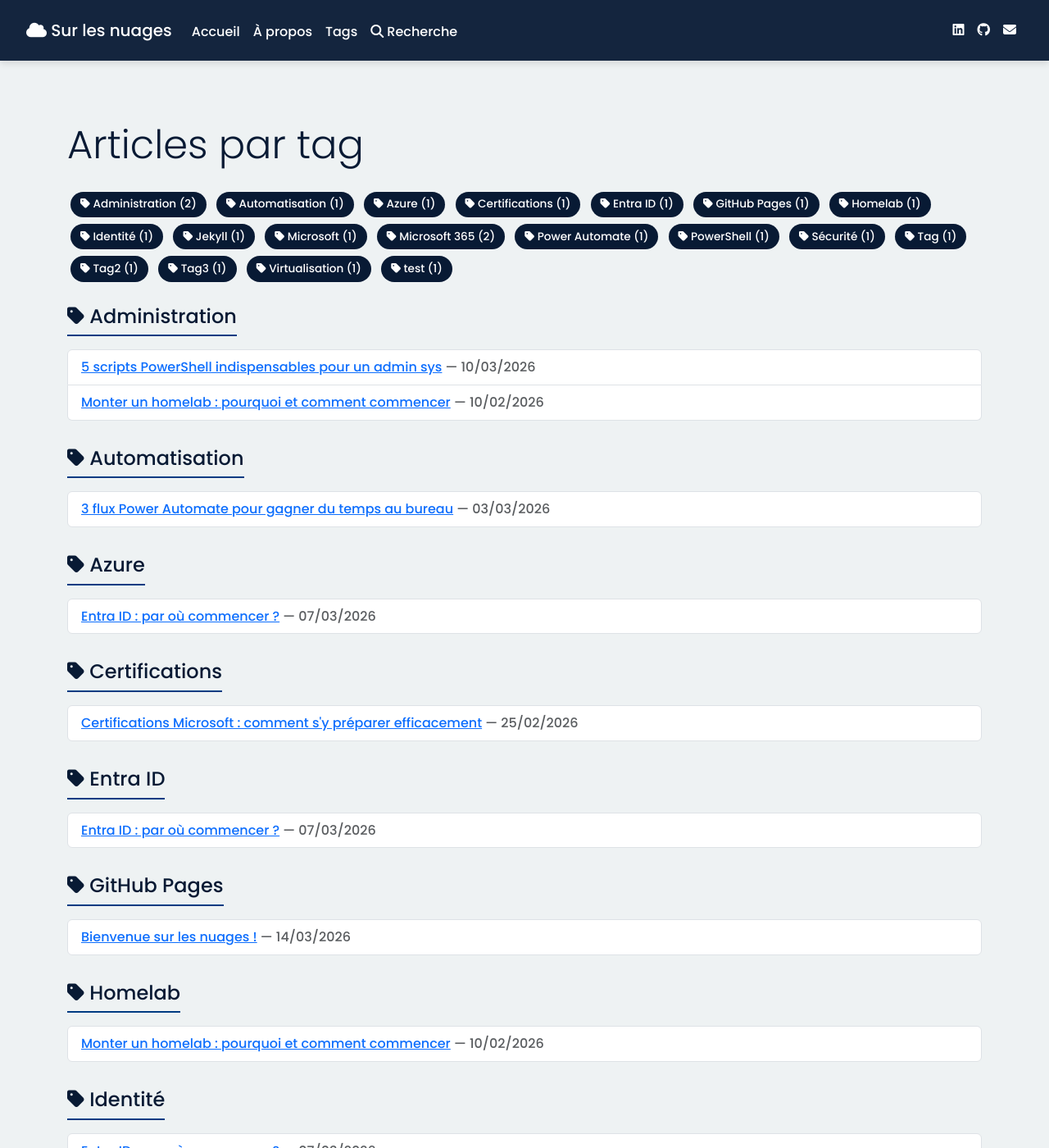
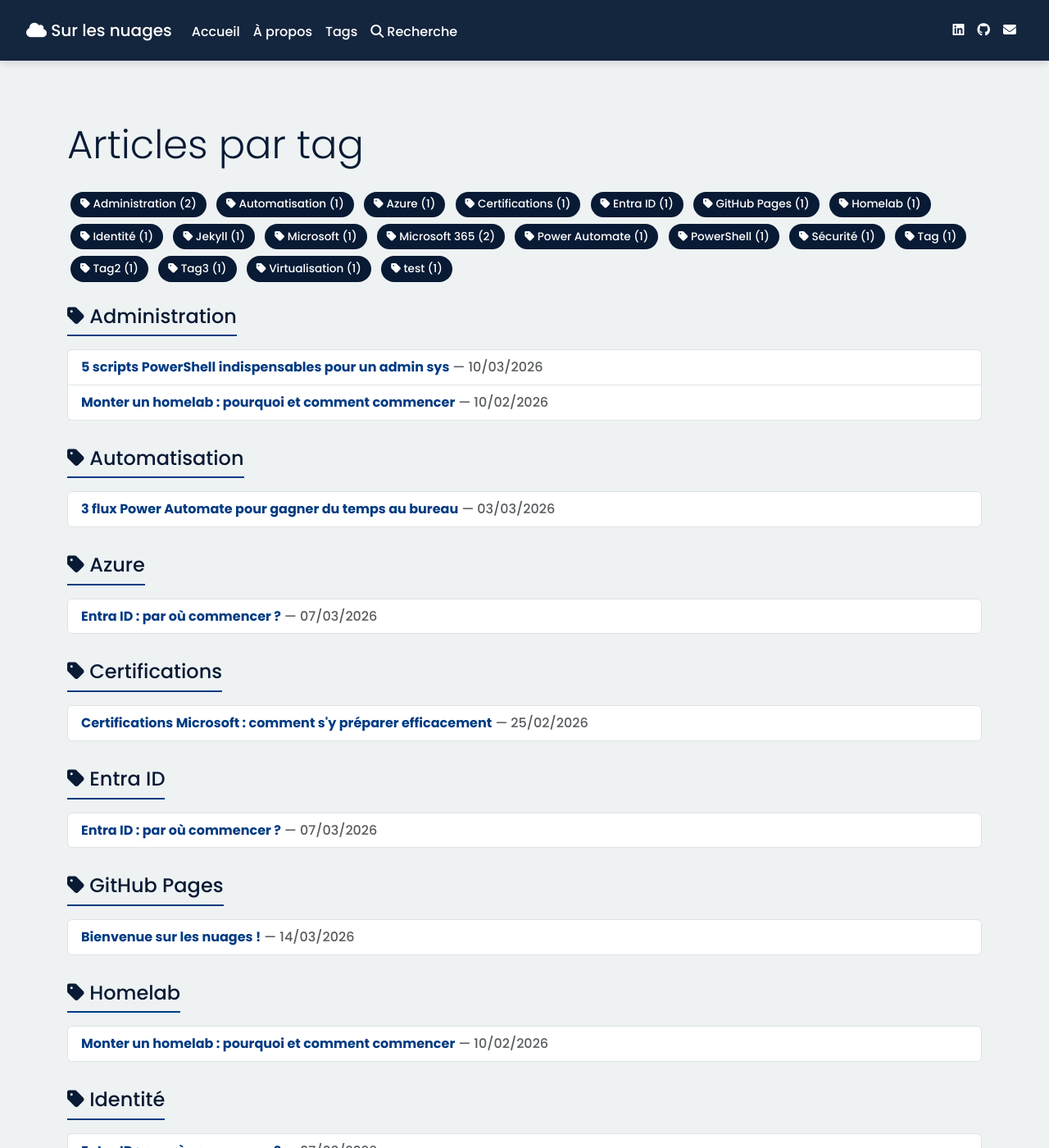
Before and after one commit to Arnaud-Ferriere/SurLesNuages, a Jekyll site: the page built from tags.html, in a window 1280 px wide and 1400 px high. Shown: the whole window at 82% size. Built offline with Jekyll 4.4.1, drawn with Linux system fonts in a browser that asks for light colours; nearby versions of some CDN libraries.

Commit message:
Fix tag page link styling
Style article links in tag sections with site blue color,
matching card titles and other interactive elements.

Co-Authored-By: Claude Sonnet 4.6 <noreply@anthropic.com>

```diff
--- a/_layouts/default.html
+++ b/_layouts/default.html
@@ -93,7 +93,7 @@
     <script src="https://kit.fontawesome.com/f1818ff38c.js" crossorigin="anonymous" defer></script>
 
     <!-- Custom CSS -->
-    <link rel="stylesheet" type="text/css" href="{{ '/index.css' | relative_url }}?v1.9">
+    <link rel="stylesheet" type="text/css" href="{{ '/index.css' | relative_url }}?v2.0">
 
     <!-- jQuery -->
     <script src="https://code.jquery.com/jquery-3.6.0.min.js" defer></script>
--- a/index.css
+++ b/index.css
@@ -437,6 +437,17 @@
     padding-bottom: 0.5rem;
     border-bottom: 2px solid var(--color-secondary);
     display: inline-block;
+  }
+
+  .tags-page-section .list-group-item a {
+    color: var(--color-secondary);
+    font-weight: 600;
+    text-decoration: none;
+  }
+
+  .tags-page-section .list-group-item a:hover {
+    color: var(--color-primary);
+    text-decoration: underline;
   }
 
   /* ARTICLES */
```
